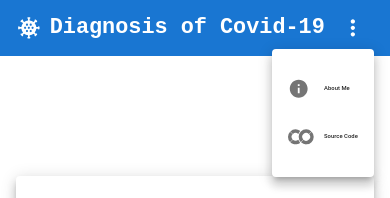
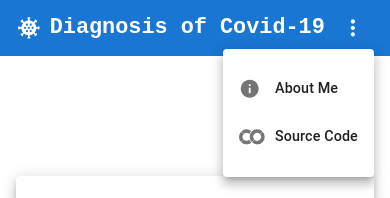
Before and after one commit to BitterOcean/Covid19-Detector, a React (Create React App) app: page / in a window 390 px wide. Both pictures are taken after a click on the button "more". Shown: the top 198 px of the page. Built offline with nearby package versions, Linux system fonts and the light colour scheme.

Commit message:
increase MoreOptionsMenu font for mobile windows

```diff
--- a/src/components/MoreOptionsMenu.jsx
+++ b/src/components/MoreOptionsMenu.jsx
@@ -23,7 +23,7 @@ const MoreOptionsMenu = (props) => {
                 variant:"h6",
                 color:"textPrimary",
                 sx:{
-                    fontSize: '1.5vmin'
+                    fontSize: '1.7vh'
                 }
             }}
           >
```
